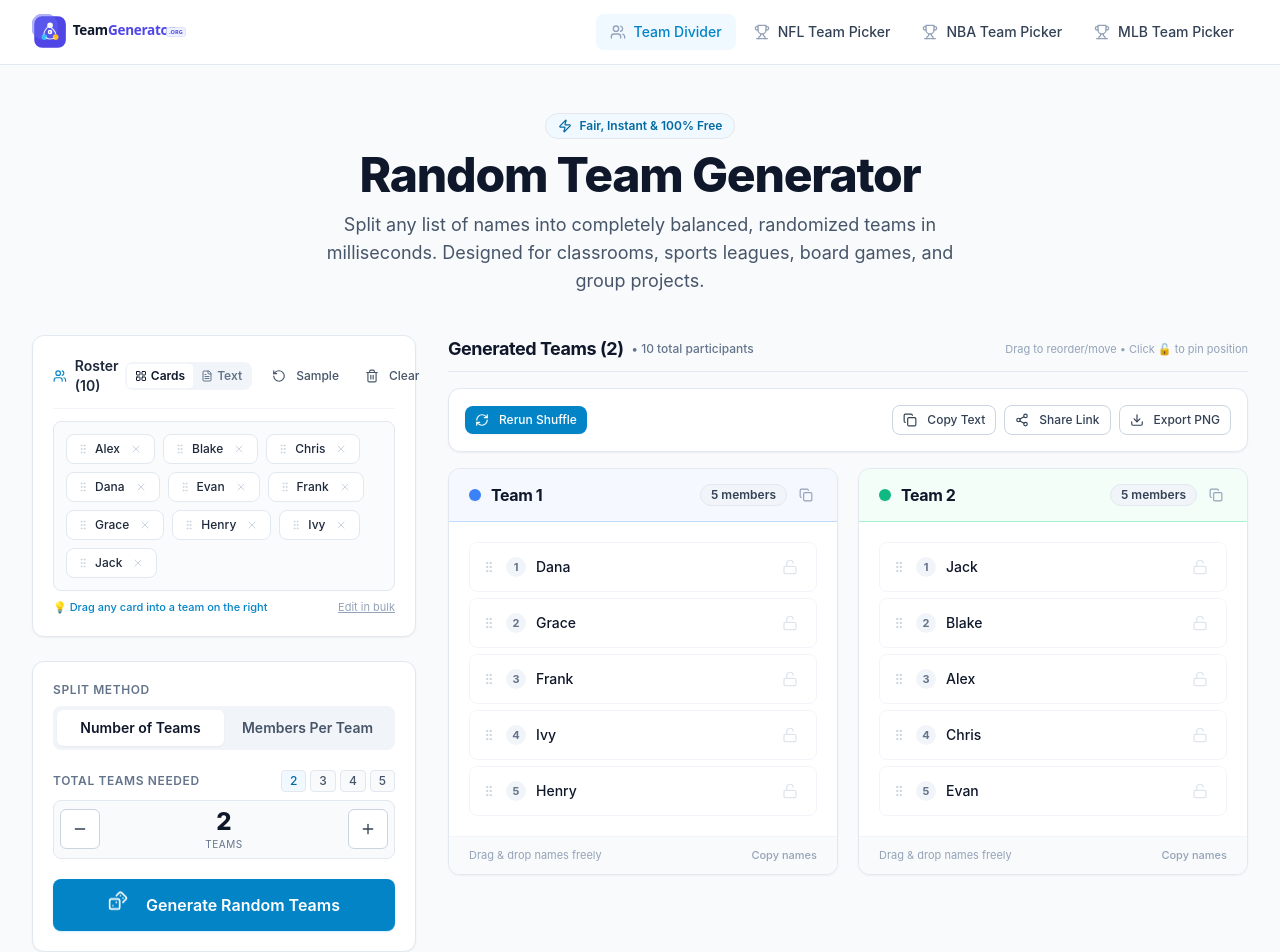
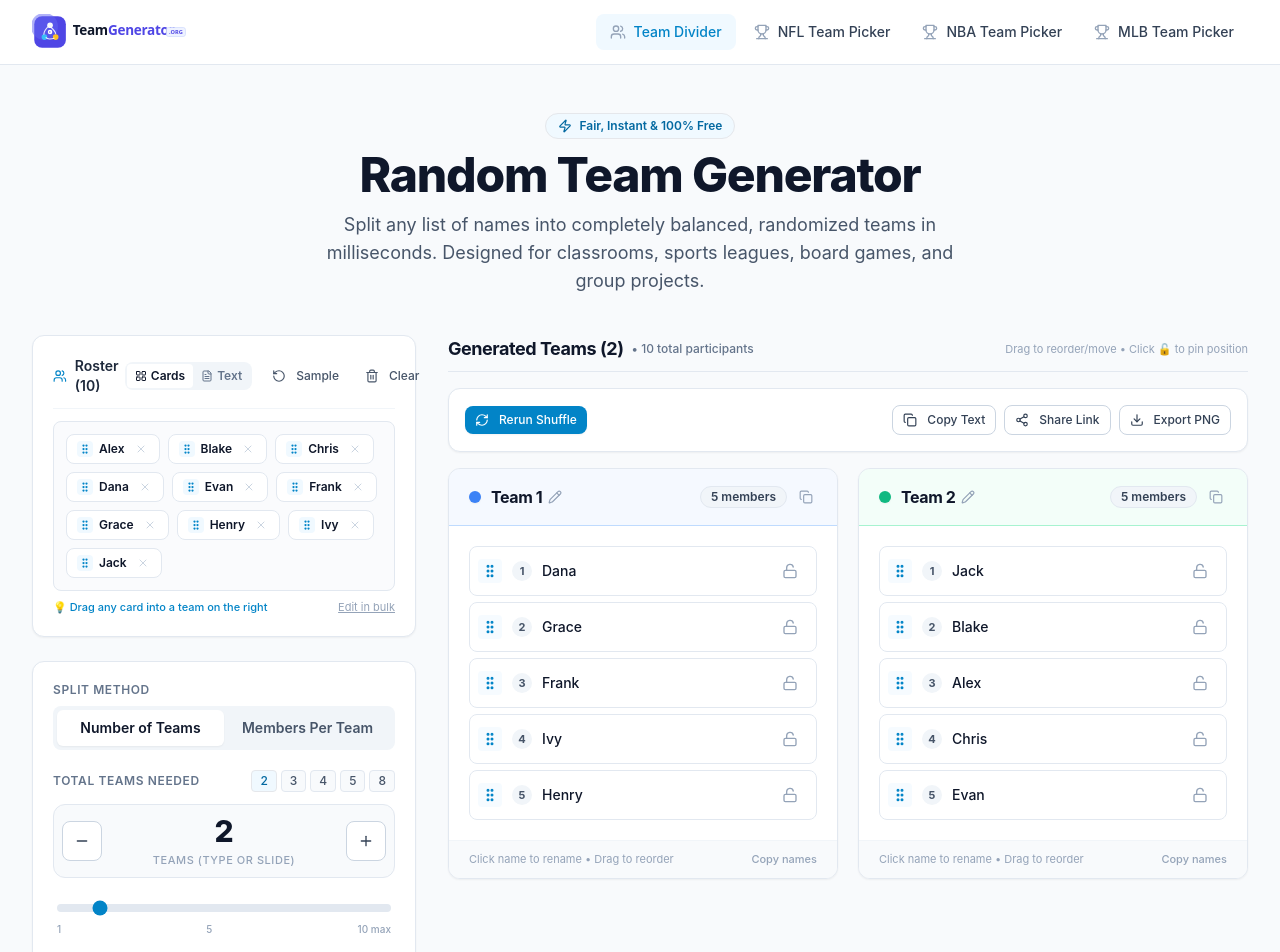
Before and after one commit to humphrey71/random-team-generator, a React (Vite) app: page / in a window 1280 px wide. Shown: the top 952 px of the page. Built offline with nearby package versions, Linux system fonts and the light colour scheme.

Commit message:
feat: slider & numeric input for team count, editable team names, and high-visibility theme drag handles

```diff
--- a/src/components/divider/DividedTeamsGrid.tsx
+++ b/src/components/divider/DividedTeamsGrid.tsx
@@ -2,7 +2,7 @@ import React, { useState } from 'react';
 import { TeamResult } from '../../data/types';
 import { Card } from '../ui/Card';
 import { Badge } from '../ui/Badge';
-import { Users, Copy, Check, Lock, Unlock, GripVertical } from 'lucide-react';
+import { Users, Copy, Check, Lock, Unlock, GripVertical, Pencil } from 'lucide-react';
 
 export interface DividedTeamsGridProps {
   teams: TeamResult[];
@@ -12,14 +12,14 @@ export interface DividedTeamsGridProps {
 }
 
 const TEAM_COLOR_THEMES = [
-  { border: 'border-blue-200', bg: 'bg-blue-50/60', badge: 'text-blue-700 bg-blue-100', dot: 'bg-blue-500', dropRing: 'ring-blue-400' },
-  { border: 'border-emerald-200', bg: 'bg-emerald-50/60', badge: 'text-emerald-700 bg-emerald-100', dot: 'bg-emerald-500', dropRing: 'ring-emerald-400' },
-  { border: 'border-amber-200', bg: 'bg-amber-50/60', badge: 'text-amber-700 bg-amber-100', dot: 'bg-amber-500', dropRing: 'ring-amber-400' },
-  { border: 'border-purple-200', bg: 'bg-purple-50/60', badge: 'text-purple-700 bg-purple-100', dot: 'bg-purple-500', dropRing: 'ring-purple-400' },
-  { border: 'border-rose-200', bg: 'bg-rose-50/60', badge: 'text-rose-700 bg-rose-100', dot: 'bg-rose-500', dropRing: 'ring-rose-400' },
-  { border: 'border-cyan-200', bg: 'bg-cyan-50/60', badge: 'text-cyan-700 bg-cyan-100', dot: 'bg-cyan-500', dropRing: 'ring-cyan-400' },
-  { border: 'border-indigo-200', bg: 'bg-indigo-50/60', badge: 'text-indigo-700 bg-indigo-100', dot: 'bg-indigo-500', dropRing: 'ring-indigo-400' },
-  { border: 'border-orange-200', bg: 'bg-orange-50/60', badge: 'text-orange-700 bg-orange-100', dot: 'bg-orange-500', dropRing: 'ring-orange-400' },
+  { border: 'border-blue-200', bg: 'bg-blue-50/60', badge: 'text-blue-700 bg-blue-100', dot: 'bg-blue-500' },
+  { border: 'border-emerald-200', bg: 'bg-emerald-50/60', badge: 'text-emerald-700 bg-emerald-100', dot: 'bg-emerald-500' },
+  { border: 'border-amber-200', bg: 'bg-amber-50/60', badge: 'text-amber-700 bg-amber-100', dot: 'bg-amber-500' },
+  { border: 'border-purple-200', bg: 'bg-purple-50/60', badge: 'text-purple-700 bg-purple-100', dot: 'bg-purple-500' },
+  { border: 'border-rose-200', bg: 'bg-rose-50/60', badge: 'text-rose-700 bg-rose-100', dot: 'bg-rose-500' },
+  { border: 'border-cyan-200', bg: 'bg-cyan-50/60', badge: 'text-cyan-700 bg-cyan-100', dot: 'bg-cyan-500' },
+  { border: 'border-indigo-200', bg: 'bg-indigo-50/60', badge: 'text-indigo-700 bg-indigo-100', dot: 'bg-indigo-500' },
+  { border: 'border-orange-200', bg: 'bg-orange-50/60', badge: 'text-orange-700 bg-orange-100', dot: 'bg-orange-500' },
 ];
 
 export const DividedTeamsGrid: React.FC<DividedTeamsGridProps> = ({
@@ -30,11 +30,36 @@ export const DividedTeamsGrid: React.FC<DividedTeamsGridProps> = ({
 }) => {
   const [copiedTeamId, setCopiedTeamId] = useState<number | null>(null);
   const [activeDropTeamIndex, setActiveDropTeamIndex] = useState<number | null>(null);
+  const [dropSlotIndicator, setDropSlotIndicator] = useState<{
+    teamIndex: number;
+    memberIndex: number;
+  } | null>(null);
+
+  // Editable team names state
+  const [editingTeamId, setEditingTeamId] = useState<number | null>(null);
+  const [tempTeamName, setTempTeamName] = useState<string>('');
+
   const [draggedItem, setDraggedItem] = useState<{
     teamIndex: number;
     memberIndex: number;
     name: string;
   } | null>(null);
+
+  const handleStartRename = (team: TeamResult) => {
+    setEditingTeamId(team.id);
+    setTempTeamName(team.name);
+  };
+
+  const handleSaveRename = (teamIndex: number) => {
+    const trimmed = tempTeamName.trim();
+    if (trimmed && onTeamsChange) {
+      const updated = teams.map((t, idx) =>
+        idx === teamIndex ? { ...t, name: trimmed } : t
+      );
+      onTeamsChange(updated);
+    }
+    setEditingTeamId(null);
+  };
 
   const handleCopySingleTeam = async (team: TeamResult) => {
     const text =
@@ -61,7 +86,7 @@ export const DividedTeamsGrid: React.FC<DividedTeamsGridProps> = ({
     );
   }
 
-  // Drag & Drop Handlers
+  // Drag & Drop Handlers with theme highlight
   const handleMemberDragStart = (
     e: React.DragEvent,
     teamIndex: number,
@@ -89,11 +114,23 @@ export const DividedTeamsGrid: React.FC<DividedTeamsGridProps> = ({
   };
 
   const handleTeamDragLeave = (e: React.DragEvent) => {
-    // Only reset if leaving the card entirely
     const related = e.relatedTarget as HTMLElement | null;
     if (!related || !related.closest(`[data-team-card]`)) {
       setActiveDropTeamIndex(null);
+      setDropSlotIndicator(null);
     }
+  };
+
+  const handleMemberDragOver = (
+    e: React.DragEvent,
+    teamIndex: number,
+    memberIndex: number
+  ) => {
+    e.preventDefault();
+    e.stopPropagation();
+    e.dataTransfer.dropEffect = 'move';
+    setDropSlotIndicator({ teamIndex, memberIndex });
+    setActiveDropTeamIndex(teamIndex);
   };
 
   // Move or reorder logic
@@ -104,6 +141,7 @@ export const DividedTeamsGrid: React.FC<DividedTeamsGridProps> = ({
   ) => {
     e.preventDefault();
     setActiveDropTeamIndex(null);
+    setDropSlotIndicator(null);
     setDraggedItem(null);
 
     if (!onTeamsChange) return;
@@ -163,12 +201,16 @@ export const DividedTeamsGrid: React.FC<DividedTeamsGridProps> = ({
 
         // Update lockedIndices positions if applicable
         if (sourceTeam.lockedIndices && sourceTeam.lockedIndices.length > 0) {
-          sourceTeam.lockedIndices = sourceTeam.lockedIndices.map(idx => {
-            if (idx === sourceIdx) return destination;
-            if (sourceIdx < destination && idx > sourceIdx && idx <= destination) return idx - 1;
-            if (sourceIdx > destination && idx >= destination && idx < sourceIdx) return idx + 1;
-            return idx;
-          }).sort((a, b) => a - b);
+          sourceTeam.lockedIndices = sourceTeam.lockedIndices
+            .map(idx => {
+              if (idx === sourceIdx) return destination;
+              if (sourceIdx < destination && idx > sourceIdx && idx <= destination)
+                return idx - 1;
+              if (sourceIdx > destination && idx >= destination && idx < sourceIdx)
+                return idx + 1;
+              return idx;
+            })
+            .sort((a, b) => a - b);
         }
       } else {
         // Cross-team move
@@ -185,9 +227,10 @@ export const DividedTeamsGrid: React.FC<DividedTeamsGridProps> = ({
         targetTeam.members.splice(destination, 0, memberName);
 
         if (wasLocked) {
-          targetTeam.lockedIndices = [...(targetTeam.lockedIndices || []), destination].sort(
-            (a, b) => a - b
-          );
+          targetTeam.lockedIndices = [
+            ...(targetTeam.lockedIndices || []),
+            destination,
+          ].sort((a, b) => a - b);
         }
       }
     } else if (payload.type === 'roster-chip') {
@@ -211,6 +254,7 @@ export const DividedTeamsGrid: React.FC<DividedTeamsGridProps> = ({
           const theme = TEAM_COLOR_THEMES[tIdx % TEAM_COLOR_THEMES.length];
           const isCopied = copiedTeamId === team.id;
           const isDragOver = activeDropTeamIndex === tIdx;
+          const isEditingName = editingTeamId === team.id;
 
           return (
             <Card
@@ -219,25 +263,60 @@ export const DividedTeamsGrid: React.FC<DividedTeamsGridProps> = ({
               onDragOver={e => handleTeamDragOver(e, tIdx)}
               onDragLeave={handleTeamDragLeave}
               onDrop={e => executeMove(tIdx, null, e)}
-              className={`border ${theme.border} transition-all duration-200 hover:shadow-md bg-white flex flex-col justify-between overflow-hidden relative ${
+              className={`border transition-all duration-200 bg-white flex flex-col justify-between overflow-hidden relative ${
                 isDragOver
-                  ? `ring-3 ${theme.dropRing} bg-slate-50/50 shadow-lg scale-[1.01]`
-                  : ''
+                  ? 'border-brand-500 ring-4 ring-brand-500/25 bg-brand-50/20 shadow-xl scale-[1.01]'
+                  : `${theme.border} hover:shadow-md`
               }`}
             >
               <div>
-                {/* Team Header */}
+                {/* Team Header with Inline Editable Name */}
                 <div
-                  className={`px-5 py-3.5 border-b ${theme.border} ${theme.bg} flex items-center justify-between`}
+                  className={`px-5 py-3.5 border-b ${theme.border} ${theme.bg} flex items-center justify-between transition-colors`}
                 >
-                  <div className="flex items-center gap-2.5">
-                    <span className={`w-3 h-3 rounded-full ${theme.dot} shadow-sm shrink-0`} />
-                    <span className="font-bold text-base text-slate-900 tracking-tight">
-                      {team.name}
-                    </span>
+                  <div className="flex items-center gap-2.5 flex-1 mr-2 min-w-0">
+                    <span
+                      className={`w-3 h-3 rounded-full ${theme.dot} shadow-sm shrink-0`}
+                    />
+
+                    {isEditingName ? (
+                      <div className="flex items-center gap-1.5 flex-1">
+                        <input
+                          type="text"
+                          value={tempTeamName}
+                          onChange={e => setTempTeamName(e.target.value)}
+                          onKeyDown={e => {
+                            if (e.key === 'Enter') handleSaveRename(tIdx);
+                            if (e.key === 'Escape') setEditingTeamId(null);
+                          }}
+                          onBlur={() => handleSaveRename(tIdx)}
+                          autoFocus
+                          className="px-2 py-0.5 text-sm font-bold text-slate-900 bg-white rounded border border-brand-500 focus:outline-none focus:ring-2 focus:ring-brand-500 w-full"
+                          placeholder="Team name..."
+                        />
+                        <button
+                          type="button"
+                          onClick={() => handleSaveRename(tIdx)}
+                          className="px-2 py-0.5 bg-brand-600 text-white rounded text-xs font-semibold hover:bg-brand-700"
+                        >
+                          Save
+                        </button>
+                      </div>
+                    ) : (
+                      <div
+                        onClick={() => handleStartRename(team)}
+                        className="group/name flex items-center gap-1.5 cursor-pointer rounded px-1.5 py-0.5 -ml-1.5 hover:bg-white/80 transition-colors truncate"
+                        title="Click to edit team name"
+                      >
+                        <span className="font-bold text-base text-slate-900 tracking-tight truncate">
+                          {team.name}
+                        </span>
+                        <Pencil className="w-3.5 h-3.5 text-slate-400 group-hover/name:text-brand-600 transition-colors shrink-0" />
+                      </div>
+                    )}
                   </div>
 
-                  <div className="flex items-center gap-2">
+                  <div className="flex items-center gap-2 shrink-0">
                     <Badge
                       variant="default"
                       className={`${theme.badge} font-semibold text-xs px-2.5 py-0.5`}
@@ -260,11 +339,18 @@ export const DividedTeamsGrid: React.FC<DividedTeamsGridProps> = ({
                   </div>
                 </div>
 
-                {/* Members List with Drag & Drop and Pinning */}
+                {/* Drop Zone Highlight Header Message */}
+                {isDragOver && (
+                  <div className="bg-brand-500 text-white text-xs font-bold text-center py-1 tracking-wide animate-pulse">
+                    ✨ Drop here to assign to {team.name}
+                  </div>
+                )}
+
+                {/* Members List with Theme-Colored Drag Handles & Insertion Line */}
                 <div className="p-4 sm:p-5">
                   {team.members.length === 0 ? (
-                    <div className="py-8 text-center border border-dashed border-slate-200 rounded-lg bg-slate-50/50">
-                      <p className="text-xs text-slate-400">Empty team.</p>
+                    <div className="py-8 text-center border-2 border-dashed border-slate-200 rounded-lg bg-slate-50/50">
+                      <p className="text-xs text-slate-500 font-medium">Empty team.</p>
                       <p className="text-[11px] text-slate-400 mt-0.5">
                         Drag players here from other teams or roster cards.
                       </p>
@@ -272,7 +358,12 @@ export const DividedTeamsGrid: React.FC<DividedTeamsGridProps> = ({
                   ) : (
                     <ol className="space-y-1.5">
                       {team.members.map((member, mIdx) => {
-                        const isLocked = Boolean(team.lockedIndices?.includes(mIdx));
+                        const isLocked = Boolean(
+                          team.lockedIndices?.includes(mIdx)
+                        );
+                        const isHoveredSlot =
+                          dropSlotIndicator?.teamIndex === tIdx &&
+                          dropSlotIndicator?.memberIndex === mIdx;
 
                         return (
                           <li
@@ -281,36 +372,44 @@ export const DividedTeamsGrid: React.FC<DividedTeamsGridProps> = ({
                             onDragStart={e =>
                               handleMemberDragStart(e, tIdx, mIdx, member)
                             }
-                            onDragOver={e => {
-                              e.preventDefault();
-                              e.stopPropagation();
-                            }}
+                            onDragOver={e =>
+                              handleMemberDragOver(e, tIdx, mIdx)
+                            }
                             onDrop={e => {
                               e.stopPropagation();
                               executeMove(tIdx, mIdx, e);
                             }}
                             className={`group relative py-2.5 px-3 rounded-lg border transition-all flex items-center justify-between select-none cursor-grab active:cursor-grabbing ${
-                              isLocked
-                                ? 'bg-amber-50/80 border-amber-300/80 shadow-xs'
-                                : 'bg-white border-slate-100 hover:border-slate-300 hover:bg-slate-50/70 shadow-2xs'
+                              isHoveredSlot
+                                ? 'border-t-3 border-t-brand-600 bg-brand-50/60 ring-2 ring-brand-500/20 shadow-md'
+                                : isLocked
+                                  ? 'bg-amber-50/80 border-amber-300/80 shadow-xs'
+                                  : 'bg-white border-slate-200 hover:border-brand-400 hover:bg-brand-50/20 hover:shadow-sm'
                             }`}
-                            title="Drag to reorder within team or move to another team"
+                            title="Drag handle to reorder within team or move to another team"
                           >
-                            {/* Member Left Info */}
+                            {/* Member Left Info with Theme-colored Grip */}
                             <div className="flex items-center gap-2.5 min-w-0">
-                              <GripVertical className="w-3.5 h-3.5 text-slate-300 group-hover:text-slate-500 transition-colors shrink-0" />
+                              <div
+                                className="p-1 -ml-1 rounded text-brand-600 bg-brand-50/60 group-hover:bg-brand-100 group-hover:text-brand-700 transition-colors shrink-0"
+                                title="Drag handle"
+                              >
+                                <GripVertical className="w-4 h-4 stroke-[2.5]" />
+                              </div>
                               <span
                                 className={`w-5 h-5 rounded-full text-[11px] font-bold flex items-center justify-center shrink-0 ${
                                   isLocked
                                     ? 'bg-amber-200 text-amber-900'
-                                    : 'bg-slate-100 text-slate-500'
+                                    : 'bg-slate-100 text-slate-600'
                                 }`}
                               >
                                 {mIdx + 1}
                               </span>
                               <span
                                 className={`font-medium text-sm truncate ${
-                                  isLocked ? 'text-amber-950 font-semibold' : 'text-slate-900'
+                                  isLocked
+                                    ? 'text-amber-950 font-semibold'
+                                    : 'text-slate-900'
                                 }`}
                               >
                                 {member}
@@ -337,11 +436,11 @@ export const DividedTeamsGrid: React.FC<DividedTeamsGridProps> = ({
                                 className={`p-1.5 rounded-md transition-all ${
                                   isLocked
                                     ? 'text-amber-700 hover:bg-amber-200/60'
-                                    : 'text-slate-300 hover:text-slate-600 hover:bg-slate-100 opacity-60 group-hover:opacity-100'
+                                    : 'text-slate-400 hover:text-brand-600 hover:bg-brand-50'
                                 }`}
                                 title={
                                   isLocked
-                                    ? 'Locked: will NOT change position on next shuffle. Click to unlock.'
+                                    ? 'Position locked on shuffle. Click to unlock.'
                                     : 'Click to lock this person in this team & slot on next shuffle'
                                 }
                               >
@@ -365,7 +464,7 @@ export const DividedTeamsGrid: React.FC<DividedTeamsGridProps> = ({
                 <span>
                   {team.lockedIndices && team.lockedIndices.length > 0
                     ? `${team.lockedIndices.length} position(s) pinned`
-                    : 'Drag & drop names freely'}
+                    : 'Click name to rename • Drag to reorder'}
                 </span>
                 <button
                   type="button"
--- a/src/components/divider/DividerControls.tsx
+++ b/src/components/divider/DividerControls.tsx
@@ -21,15 +21,37 @@ export const DividerControls: React.FC<DividerControlsProps> = ({
   onGenerate,
   maxTeams = 30,
 }) => {
+  const safeMax = Math.max(10, maxTeams);
+
   const handleDecrement = () => {
     if (value > 1) onValueChange(value - 1);
   };
 
   const handleIncrement = () => {
-    if (value < maxTeams) onValueChange(value + 1);
+    if (value < safeMax) onValueChange(value + 1);
   };
 
-  const presets = mode === 'by-teams' ? [2, 3, 4, 5] : [2, 3, 4, 5];
+  const handleInputChange = (e: React.ChangeEvent<HTMLInputElement>) => {
+    const rawVal = e.target.value;
+    if (rawVal === '') {
+      onValueChange(1);
+      return;
+    }
+    const parsed = parseInt(rawVal, 10);
+    if (!isNaN(parsed)) {
+      const bounded = Math.max(1, Math.min(safeMax, parsed));
+      onValueChange(bounded);
+    }
+  };
+
+  const handleSliderChange = (e: React.ChangeEvent<HTMLInputElement>) => {
+    const parsed = parseInt(e.target.value, 10);
+    if (!isNaN(parsed)) {
+      onValueChange(Math.max(1, Math.min(safeMax, parsed)));
+    }
+  };
+
+  const presets = mode === 'by-teams' ? [2, 3, 4, 5, 8] : [2, 3, 4, 5, 10];
 
   return (
     <div className="bg-white rounded-xl border border-slate-200 p-5 shadow-sm space-y-5">
@@ -66,9 +88,9 @@ export const DividerControls: React.FC<DividerControlsProps> = ({
         </div>
       </div>
 
-      {/* Stepper Control */}
-      <div>
-        <div className="flex items-center justify-between mb-2">
+      {/* Stepper + Direct Input + Slider Control */}
+      <div className="space-y-3">
+        <div className="flex items-center justify-between">
           <label className="text-xs font-semibold uppercase tracking-wider text-slate-500">
             {mode === 'by-teams' ? 'Total Teams Needed' : 'Target Team Size'}
           </label>
@@ -91,25 +113,34 @@ export const DividerControls: React.FC<DividerControlsProps> = ({
           </div>
         </div>
 
-        <div className="flex items-center justify-between gap-3 bg-slate-50 border border-slate-200 rounded-lg p-1.5">
+        {/* Number Box with Steppers & Editable Input */}
+        <div className="flex items-center justify-between gap-3 bg-slate-50 border border-slate-200 rounded-xl p-2 focus-within:border-brand-500 focus-within:ring-2 focus-within:ring-brand-500/20 transition-all">
           <Button
             type="button"
             variant="outline"
             size="sm"
             onClick={handleDecrement}
             disabled={value <= 1}
-            className="w-10 h-10 p-0 rounded-md"
+            className="w-10 h-10 p-0 rounded-lg shrink-0 text-slate-700 hover:bg-white hover:text-brand-600"
             aria-label="Decrease"
           >
             <Minus className="w-4 h-4" />
           </Button>
 
-          <div className="flex-1 text-center">
-            <span className="text-2xl font-extrabold text-slate-900 block leading-tight">
-              {value}
-            </span>
-            <span className="text-[10px] text-slate-500 uppercase tracking-wider block">
-              {mode === 'by-teams' ? 'Teams' : 'Members / Team'}
+          <div className="flex-1 text-center flex flex-col items-center justify-center">
+            <div className="flex items-center justify-center">
+              <input
+                type="number"
+                min={1}
+                max={safeMax}
+                value={value}
+                onChange={handleInputChange}
+                className="w-20 text-center text-3xl font-extrabold text-slate-900 bg-transparent border-b-2 border-transparent focus:border-brand-500 focus:outline-none p-0 leading-tight [appearance:textfield] [&::-webkit-outer-spin-button]:appearance-none [&::-webkit-inner-spin-button]:appearance-none cursor-text selection:bg-brand-100"
+                title="Click to type a custom number"
+              />
+            </div>
+            <span className="text-[11px] font-medium text-slate-400 uppercase tracking-wider block">
+              {mode === 'by-teams' ? 'Teams' : 'Members / Team'} (Type or slide)
             </span>
           </div>
 
@@ -118,12 +149,30 @@ export const DividerControls: React.FC<DividerControlsProps> = ({
             variant="outline"
             size="sm"
             onClick={handleIncrement}
-            disabled={value >= maxTeams}
-            className="w-10 h-10 p-0 rounded-md"
+            disabled={value >= safeMax}
+            className="w-10 h-10 p-0 rounded-lg shrink-0 text-slate-700 hover:bg-white hover:text-brand-600"
             aria-label="Increase"
           >
             <Plus className="w-4 h-4" />
           </Button>
+        </div>
+
+        {/* Range Slider for Smooth Adjustments */}
+        <div className="pt-1 px-1">
+          <input
+            type="range"
+            min={1}
+            max={safeMax}
+            value={value}
+            onChange={handleSliderChange}
+            className="w-full h-2 bg-slate-200 rounded-lg appearance-none cursor-pointer accent-brand-600 hover:accent-brand-700 focus:outline-none transition-all"
+            aria-label="Slider adjustment"
+          />
+          <div className="flex justify-between text-[10px] text-slate-400 font-medium mt-1">
+            <span>1</span>
+            <span>{Math.round(safeMax / 2)}</span>
+            <span>{safeMax} max</span>
+          </div>
         </div>
       </div>
 
--- a/src/components/divider/RosterInput.tsx
+++ b/src/components/divider/RosterInput.tsx
@@ -131,11 +131,13 @@ export const RosterInput: React.FC<RosterInputProps> = ({
                     key={`${name}-${idx}`}
                     draggable
                     onDragStart={e => handleChipDragStart(e, name)}
-                    className="inline-flex items-center gap-1.5 px-2.5 py-1.5 bg-white border border-slate-200 rounded-lg text-xs font-medium text-slate-800 shadow-xs hover:border-brand-400 hover:shadow-sm cursor-grab active:cursor-grabbing transition-all select-none group"
+                    className="inline-flex items-center gap-1.5 px-2.5 py-1.5 bg-white border border-slate-200 rounded-lg text-xs font-medium text-slate-800 shadow-xs hover:border-brand-500 hover:ring-2 hover:ring-brand-500/20 hover:bg-brand-50/40 cursor-grab active:cursor-grabbing transition-all select-none group"
                     title="Drag and drop this person into any team on the right"
                   >
-                    <GripVertical className="w-3 h-3 text-slate-300 group-hover:text-brand-500 transition-colors" />
-                    <span>{name}</span>
+                    <div className="p-0.5 rounded text-brand-600 bg-brand-50 group-hover:bg-brand-100 transition-colors">
+                      <GripVertical className="w-3 h-3 stroke-[2.5]" />
+                    </div>
+                    <span className="font-semibold text-slate-900">{name}</span>
                     <button
                       type="button"
                       onClick={() => handleRemoveChip(idx)}
```
